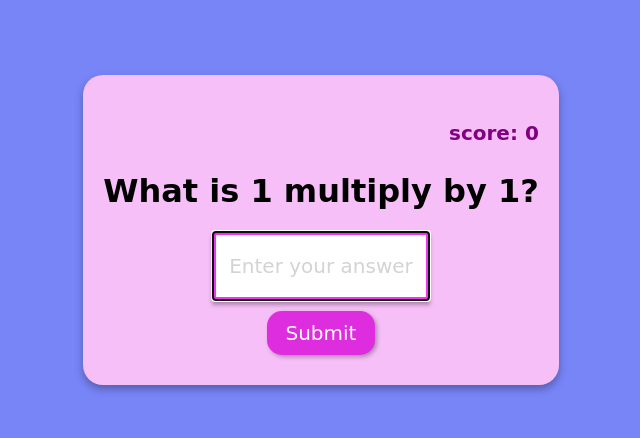
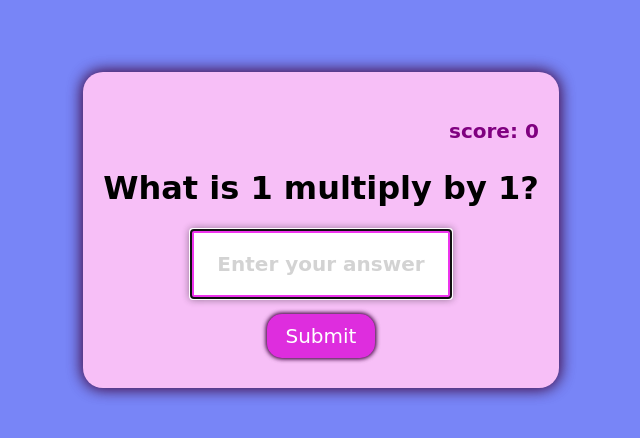
Before and after one commit to olgamurashova/Multiplication-App, a plain HTML site: page index.html in a window 1280 px wide. Shown: the part 170-608 px from the top of the page, without its empty margins (319-959 px from the left). Drawn offline with Linux system fonts and the light colour scheme.

Commit message:
styles edited

```diff
--- a/index.html
+++ b/index.html
@@ -6,6 +6,7 @@
     <meta name="viewport" content="width=device-width, initial-scale=1.0">
     <title>Multiplication App</title>
     <link rel="stylesheet" href="style.css">
+    <link rel="stylesheet" href="main.js">
 </head>
 <body>
     <form action="" class="form" id="form">
--- a/style.css
+++ b/style.css
@@ -12,7 +12,7 @@ body {
 .form {
     background-color: rgb(247, 191, 247);
     padding: 20px;
-    box-shadow: 0 4px 8px rgba(0, 0, 0 , .3);
+    box-shadow: 0 0 15px rgb(80, 9, 80), 0 0 15px 0 rgba(0, 0, 0, 0.4);
     border-radius: 20px;
     margin: 10px;
 
@@ -22,22 +22,26 @@ body {
     display: block;
     margin-right: auto;
     margin-left: auto;
-    width: 50%;
+    width: 60%;
     height: 70px;
     box-sizing: border-box;
     text-align: center;
     padding: 5px;
 
     font-size: 20px;
+    color: purple;
+    font-family: cursive;
+    font-weight: bold;
     border: solid 4px rgb(237, 53, 237);
-    color: green;
-    box-shadow: 0 4px 4px  rgba(0, 0, 0 , .3);
+    box-shadow: 0 0 8px rgba(0, 0, 0, 0.3), 0 0 8px 0 rgba(0, 0, 0, 0.2);
 }
 
 .input::placeholder {
     color: lightgrey;
     font-family: cursive;
 }
+
+
 
 .btn {
     background-color: rgb(222, 45, 222);
@@ -47,13 +51,13 @@ body {
     width: 25%;
     margin-right: auto;
     margin-left: auto;
-    margin-top: 10px;
+    margin-top: 15px;
     margin-bottom: 10px;
     border-radius: 15px;
     padding: 10px;
     font-size: 20px;
     font-family: cursive;
-    box-shadow: 2px 2px 4px rgba(0, 0, 0 , 0.3);
+    box-shadow: 0 0 5px rgb(66, 5, 66), 0 0 5px 0 rgb(66, 5, 66);
     cursor: pointer;
 }
 
```
Also changed, not shown: main.js (added).
